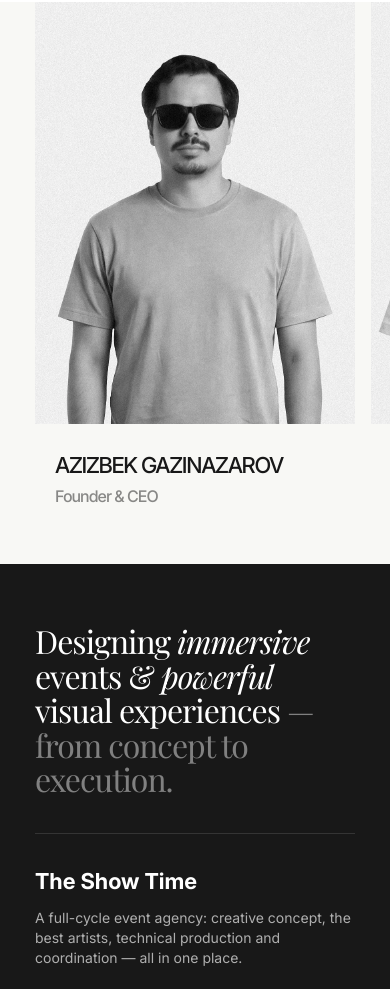
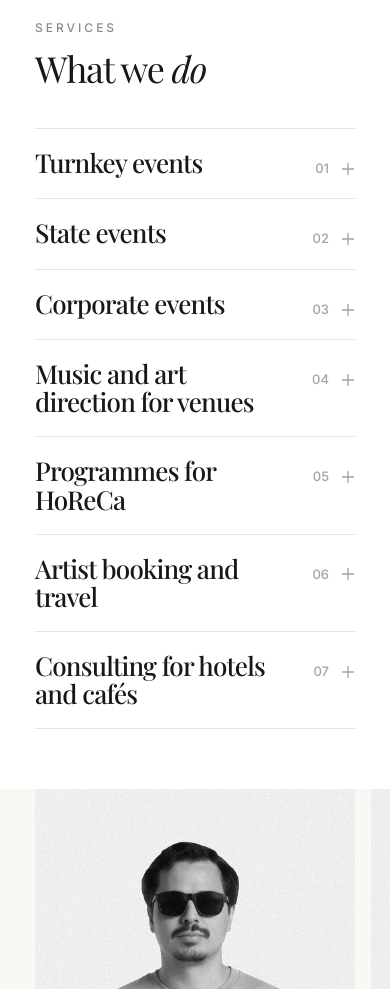
Before and after one commit to uniqspace/BMD, a Vue app: page / in a window 390 px wide. Shown: the part 4029-5018 px from the top of the page. Built offline with nearby package versions, Linux system fonts and the light colour scheme.

Commit message:
Services block (variant 8) right after Completed projects: big list, photo follows the cursor; tap to open on mobile
Co-Authored-By: Claude Opus 5.5 <noreply@anthropic.com>
Claude-Session: https://claude.ai/code/session_01B6dQTr2Arpuaw1uCi2f54J

```diff
--- a/public/locales/en.json
+++ b/public/locales/en.json
@@ -38,6 +38,40 @@
     ]
   },
   "about": {
+    "services": {
+      "eyebrow": "Services",
+      "title": "What we <i>do</i>",
+      "items": [
+        {
+          "title": "Turnkey events",
+          "text": "Private and public events of any scale: concept, programme, artists, production and on-the-day coordination."
+        },
+        {
+          "title": "State events",
+          "text": "Holidays, forums and official ceremonies that follow protocol, deadlines and security requirements."
+        },
+        {
+          "title": "Corporate events",
+          "text": "New Year parties, company anniversaries, presentations and team building — with a programme that brings the team together."
+        },
+        {
+          "title": "Music and art direction for venues",
+          "text": "We shape the sound and atmosphere of a restaurant, bar or club: concept, residents, playlists and evening programmes."
+        },
+        {
+          "title": "Programmes for HoReCa",
+          "text": "Regular nights, seasonal events and special projects for hotels, restaurants and cafés."
+        },
+        {
+          "title": "Artist booking and travel",
+          "text": "From local performers to world-class stars: negotiations, rider, logistics and support at the venue."
+        },
+        {
+          "title": "Consulting for hotels and cafés",
+          "text": "We help build a venue's entertainment strategy: format, budget, team and contractors."
+        }
+      ]
+    },
     "projectsPrev": "Previous project",
     "projectsNext": "Next project",
     "projectsMore": "Details",
--- a/public/locales/ru.json
+++ b/public/locales/ru.json
@@ -38,6 +38,40 @@
     ]
   },
   "about": {
+    "services": {
+      "eyebrow": "Услуги",
+      "title": "Что мы <i>делаем</i>",
+      "items": [
+        {
+          "title": "Ивенты под ключ",
+          "text": "Частные и публичные события любого масштаба: концепция, программа, артисты, техника и координация в день мероприятия."
+        },
+        {
+          "title": "Государственные мероприятия",
+          "text": "Праздники, форумы и официальные церемонии с соблюдением протокола, сроков и требований безопасности."
+        },
+        {
+          "title": "Корпоративные события",
+          "text": "Новогодние вечера, юбилеи компаний, презентации и тимбилдинги — с программой, которая объединяет команду."
+        },
+        {
+          "title": "Музыкальная и арт-дирекция заведений",
+          "text": "Создаём звучание и атмосферу ресторана, бара или клуба: концепция, резиденты, плейлисты и программа вечеров."
+        },
+        {
+          "title": "Программы для HoReCa",
+          "text": "Регулярные вечера, сезонные события и спецпроекты для отелей, ресторанов и кафе."
+        },
+        {
+          "title": "Подбор и привоз артистов",
+          "text": "От местных исполнителей до звёзд мирового уровня: переговоры, райдер, логистика и сопровождение на площадке."
+        },
+        {
+          "title": "Консалтинг для отелей и кафе",
+          "text": "Помогаем выстроить развлекательную стратегию заведения: формат, бюджет, команда и подрядчики."
+        }
+      ]
+    },
     "projectsPrev": "Предыдущий проект",
     "projectsNext": "Следующий проект",
     "projectsMore": "Подробнее",
--- /dev/null
+++ b/src/components/AboutServices.vue
@@ -0,0 +1,114 @@
+<script setup lang="ts">
+  import { ref, computed } from 'vue'
+  import { useI18n } from 'vue-i18n'
+
+  // "Услуги" (design: Services 8). Big list of service names. Desktop: hovering a
+  // name lights it up and a photo with a short description floats next to the
+  // cursor. Tablet / mobile: tapping a name opens its photo and description inline.
+  const { t, tm, rt } = useI18n()
+
+  const IMAGES = [
+    '/images/events/raqs-festival.webp',
+    '/images/events/independence-day.webp',
+    '/images/events/luna-hilton.webp',
+    '/images/events/afterparty-blackcoffee.webp',
+    '/images/events/sco-show.webp',
+    '/images/events/sharq-taronalari.webp',
+    '/images/events/futsal-championship.webp',
+  ]
+  type Item = { title: string; text: string }
+  const items = computed(() =>
+    (tm('about.services.items') as Record<string, unknown>[]).map((it, i) => ({
+      title: rt(it.title as string),
+      text: rt(it.text as string),
+      image: IMAGES[i % IMAGES.length]!,
+    })) as (Item & { image: string })[],
+  )
+
+  const active = ref<number | null>(null) // hovered row (desktop)
+  const opened = ref<number | null>(null) // tapped row (tablet / mobile)
+  const listEl = ref<HTMLElement | null>(null)
+  const pos = ref({ x: 0, y: 0 })
+
+  function onMove(e: MouseEvent) {
+    const box = listEl.value?.getBoundingClientRect()
+    if (!box) return
+    const W = 280
+    const x = Math.min(e.clientX - box.left + 40, box.width - W)
+    const y = Math.max(-40, Math.min(e.clientY - box.top - 180, box.height - 300))
+    pos.value = { x, y }
+  }
+  const pad = (n: number) => String(n).padStart(2, '0')
+</script>
+
+<template>
+  <section id="services" class="bg-white pt-5 pb-15 md:pb-20 lg:pt-10 lg:pb-27.5">
+    <div class="container">
+      <div class="flex flex-col gap-4 md:gap-4.5">
+        <span class="text-[12px]/[100%] uppercase tracking-[3px] text-[#18181880]">{{ t('about.services.eyebrow') }}</span>
+        <h2
+          v-html="t('about.services.title')"
+          class="font-heading font-normal text-[36px]/[1.05] tracking-[-1.2px] md:text-[48px]/[1.05] md:tracking-[-1.6px] lg:text-[56px]/[1.02] lg:tracking-[-2px]"
+        />
+      </div>
+
+      <div
+        ref="listEl"
+        class="relative mt-10 border-b border-[#1818181f] md:mt-12 lg:mt-14"
+        @mousemove="onMove"
+        @mouseleave="active = null"
+      >
+        <div v-for="(item, i) in items" :key="i" class="border-t border-[#1818181f]">
+          <button
+            type="button"
+            class="group flex w-full cursor-pointer items-baseline justify-between gap-6 py-5 text-left md:py-6 lg:cursor-default lg:py-5.5"
+            :aria-expanded="opened === i"
+            @mouseenter="active = i"
+            @click="opened = opened === i ? null : i"
+          >
+            <span
+              class="font-heading text-[26px]/[1.08] tracking-[-0.8px] transition-colors duration-300 md:text-[34px]/[1.05] md:tracking-[-1.1px] lg:text-[40px]/[1] lg:tracking-[-1.4px] xl:text-[46px]/[1] xl:tracking-[-1.6px]"
+              :class="[
+                active === i || opened === i ? 'text-[#181818]' : active === null ? 'text-[#181818] lg:text-[#181818b3]' : 'text-[#18181840]',
+                active === i && 'lg:italic',
+              ]"
+            >{{ item.title }}</span>
+            <span class="flex shrink-0 items-center gap-3 text-[13px] text-[#18181866]">
+              {{ pad(i + 1) }}
+              <svg width="14" height="14" viewBox="0 0 14 14" fill="none" class="transition-transform duration-300 lg:hidden" :class="opened === i ? 'rotate-45' : ''"><path d="M7 1v12M1 7h12" stroke="currentColor" stroke-width="1.3" /></svg>
+            </span>
+          </button>
+
+          <!-- Tablet / mobile: photo + description open under the row -->
+          <div class="grid transition-[grid-template-rows] duration-500 ease-out lg:hidden" :class="opened === i ? 'grid-rows-[1fr]' : 'grid-rows-[0fr]'">
+            <div class="overflow-hidden">
+              <div class="flex flex-col gap-4 pb-6 md:flex-row md:gap-6 md:pb-8">
+                <img :src="item.image" :alt="item.title" loading="lazy" class="aspect-[3/2] w-full object-cover md:w-80 md:shrink-0" />
+                <p class="font-normal text-[15px]/[1.55] text-[#181818b3]">{{ item.text }}</p>
+              </div>
+            </div>
+          </div>
+        </div>
+
+        <!-- Desktop: floating photo next to the cursor -->
+        <div
+          class="pointer-events-none absolute top-0 left-0 z-10 hidden w-70 transition-[opacity,transform] duration-500 ease-out lg:block"
+          :class="active === null ? 'opacity-0' : 'opacity-100'"
+          :style="{ transform: `translate(${pos.x}px, ${pos.y}px) rotate(-3deg) scale(${active === null ? 0.92 : 1})` }"
+        >
+          <div class="relative aspect-[4/5] overflow-hidden bg-[#111] shadow-[0_30px_60px_rgba(0,0,0,0.25)]">
+            <img
+              v-for="(item, i) in items"
+              :key="i"
+              :src="item.image"
+              alt=""
+              class="absolute inset-0 size-full object-cover transition-opacity duration-400"
+              :class="active === i ? 'opacity-100' : 'opacity-0'"
+            />
+          </div>
+          <p class="mt-4 bg-white/90 font-normal text-[14px]/[1.5] text-[#181818]">{{ active !== null ? items[active]?.text : '' }}</p>
+        </div>
+      </div>
+    </div>
+  </section>
+</template>
--- a/src/views/AboutView.vue
+++ b/src/views/AboutView.vue
@@ -5,6 +5,7 @@
   import AboutAdvantages from '@/components/AboutAdvantages.vue'
   import AboutPartners from '@/components/AboutPartners.vue'
   import AboutProjects from '@/components/AboutProjects.vue'
+  import AboutServices from '@/components/AboutServices.vue'
   import { computed, onMounted, ref } from 'vue'
 
   const { t, locale } = useI18n()
@@ -92,6 +93,9 @@
     <!-- Completed projects (card-stack carousel) -->
     <AboutProjects />
 
+    <!-- Services (big list, photo follows the cursor) -->
+    <AboutServices />
+
     <!-- Founders (swipeable slider on tablet / mobile) -->
     <AboutFounders />
   </main>
```
